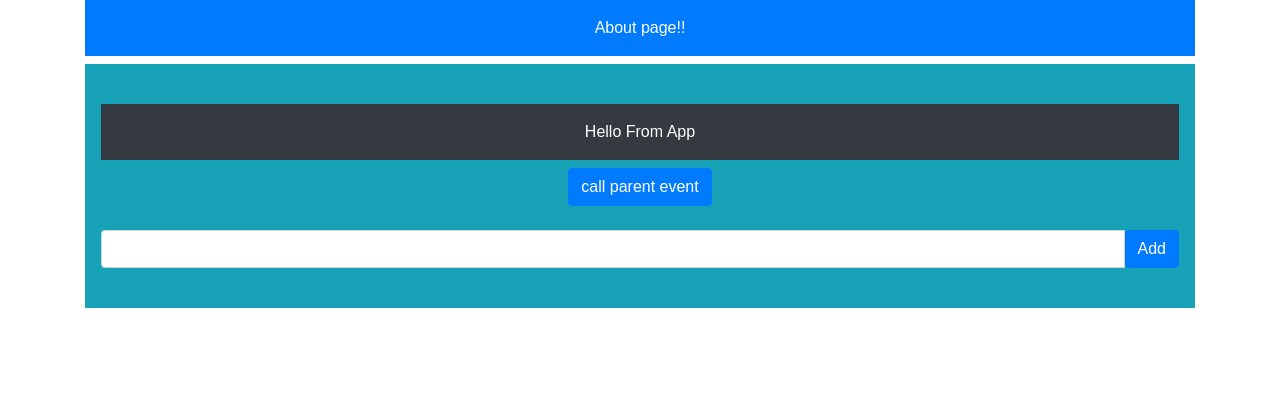
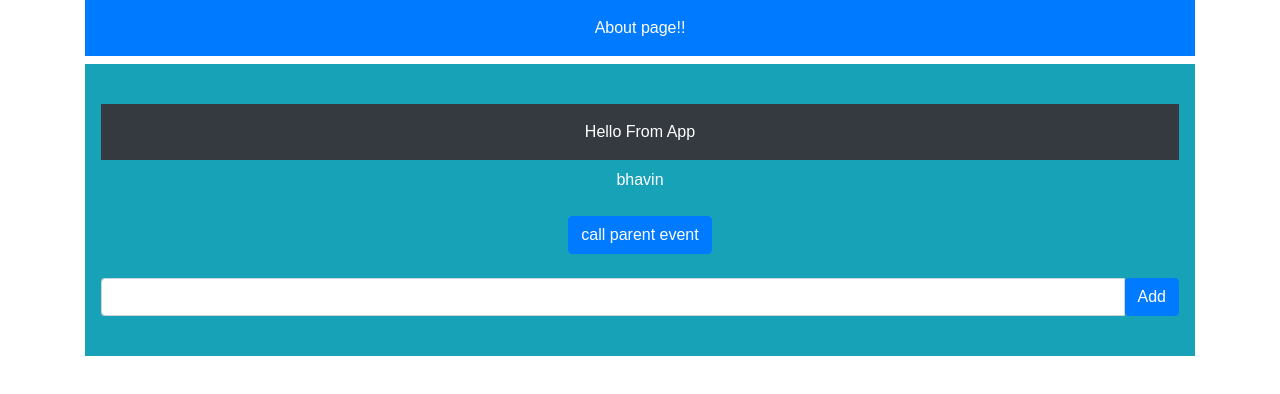
Before and after one commit to bhavinsa/react-todo-advance, a React (Create React App) app: page / in a window 1280 px wide. Shown: the top 394 px of the page. Built offline with nearby package versions, Linux system fonts and the light colour scheme.

Commit message:
comment added.

```diff
--- a/src/App.js
+++ b/src/App.js
@@ -11,8 +11,10 @@ class App extends Component {
   render() {
     return (
       <div className="App">
+        {/* add multiple Component */}
         <About />
         <div className="p-3 mb-2 bg-info text-white">
+          {/* pass html and value in Component, that render in home Component */}
           <Home value={{ name: "bhavin" }} onChildCall={this.parentEvent}>
             <div className="p-3 mb-2 bg-dark text-white">Hello From App</div>
           </Home>
--- a/src/Home.jsx
+++ b/src/Home.jsx
@@ -42,7 +42,13 @@ class Home extends Component {
     return (
       <div>
         <br />
+
+        {/* render the Component passed html here */}
         {children}
+
+        {/* How to use parent prop variable */}
+        <div>{this.state.name}</div>
+        <br />
         <input
           type="button"
           value="call parent event"
```
Also changed, not shown: 1 other file (tests, documents, lock files or other folders).
